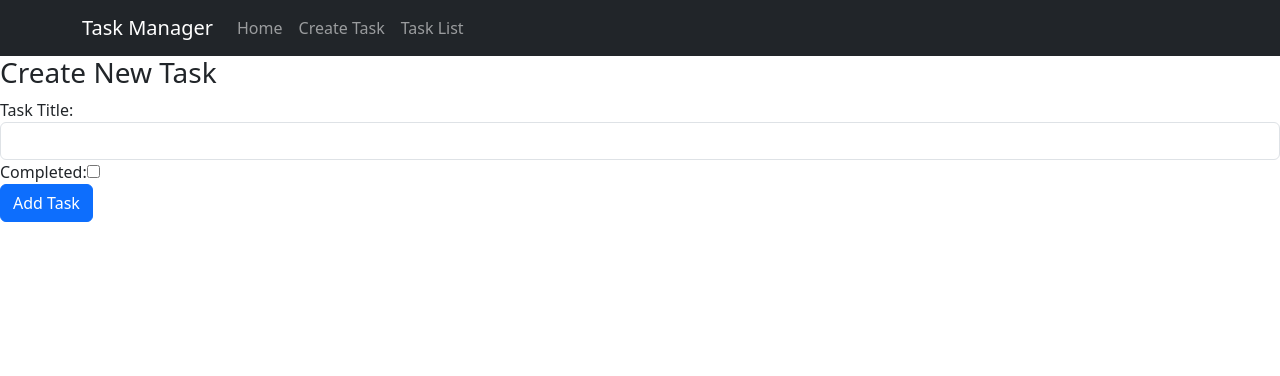
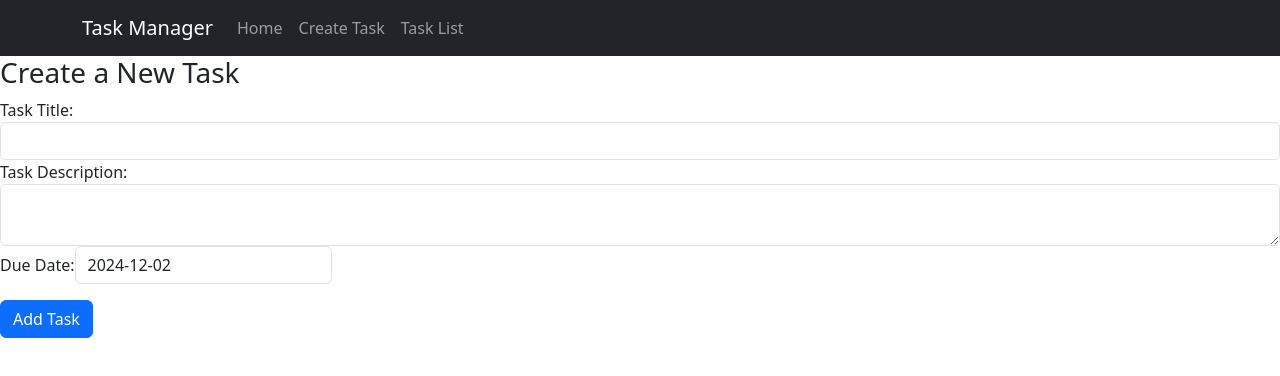
Before and after one commit to lcasburn18/Project2024, a React (Create React App) app in the folder taskmanager/: page /create in a window 1280 px wide. Shown: the top 376 px of the page. Built offline with nearby package versions, Linux system fonts and the light colour scheme.

Commit message:
Added Date Picker to Form

```diff
--- a/taskmanager/src/components/Create.js
+++ b/taskmanager/src/components/Create.js
@@ -1,30 +1,29 @@
+import axios from "axios";
 import { useState } from "react";
-import axios from "axios";
+import DatePicker from "react-datepicker";
+import "react-datepicker/dist/react-datepicker.css"; // Import CSS for the date picker
 
 const Create = () => {
     const [title, setTitle] = useState('');
-  const [completed, setCompleted] = useState(false);
+    const [description, setDescription] = useState('');
+    const [dueDate, setDueDate] = useState(new Date()); // Default to today's date
 
     const handleSubmit = (e) => {
         e.preventDefault();
-    const task = { title, completed };
-    console.log("New Task:", task);
+        const task = { title, description, dueDate };
+        console.log(task);
 
         axios.post('http://localhost:4000/api/tasks', task)
-      .then((res) => {
-        console.log("Task Created:", res.data);
-        setTitle(''); // Reset the input fields
-        setCompleted(false);
-      })
-      .catch((err) => console.error(err));
+            .then((res) => { console.log(res.data); })
+            .catch((err) => { console.error(err); });
     };
 
     return (
         <div>
-      <h3>Create New Task</h3>
+            <h3>Create a New Task</h3>
             <form onSubmit={handleSubmit}>
                 <div className="form-group">
-          <label>Task Title:</label>
+                    <label>Task Title: </label>
                     <input
                         type="text"
                         className="form-control"
@@ -33,14 +32,25 @@ const Create = () => {
                     />
                 </div>
                 <div className="form-group">
-          <label>Completed:</label>
-          <input
-            type="checkbox"
-            checked={completed}
-            onChange={(e) => setCompleted(e.target.checked)}
+                    <label>Task Description: </label>
+                    <textarea
+                        className="form-control"
+                        value={description}
+                        onChange={(e) => setDescription(e.target.value)}
                     />
                 </div>
-        <button type="submit" className="btn btn-primary">Add Task</button>
+                <div className="form-group">
+                    <label>Due Date: </label>
+                    <DatePicker
+                        selected={dueDate}
+                        onChange={(date) => setDueDate(date)}
+                        dateFormat="yyyy-MM-dd"
+                        className="form-control"
+                    />
+                </div>
+                <div className="form-group mt-3">
+                    <input type="submit" value="Add Task" className="btn btn-primary" />
+                </div>
             </form>
         </div>
     );
```
Lines whose indentation alone changed are shown as unchanged.
